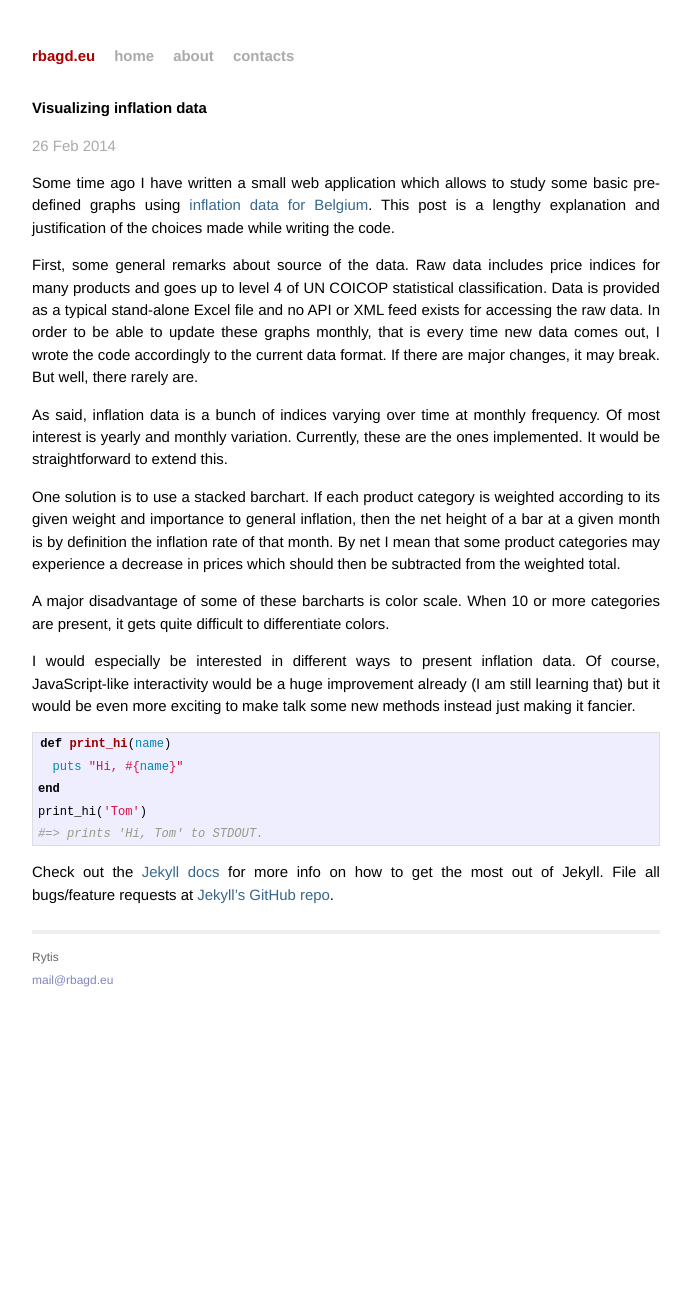
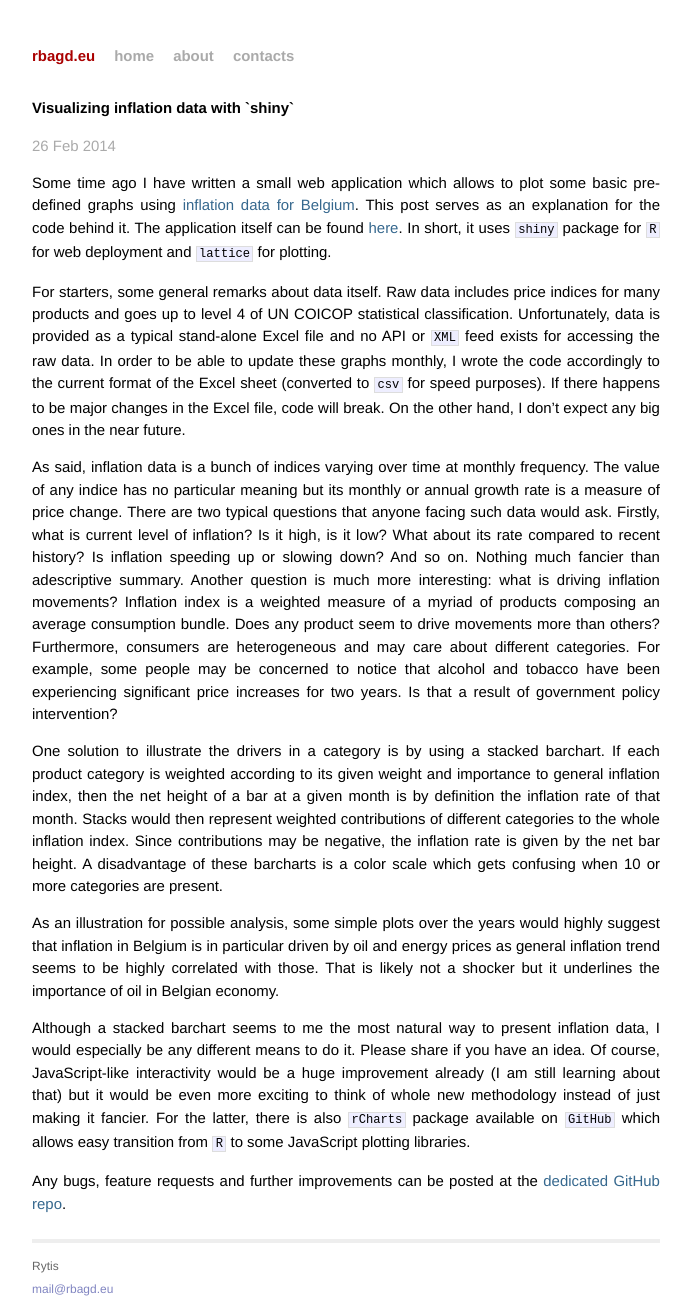
Before and after one commit to rbagd/rbagd.github.io, a Jekyll site: the page built from drafts/inflation.markdown, in a window 1280 px wide. Shown: the whole page, without its empty margins (294-985 px from the left). Built offline with Jekyll 4.4.1, drawn with Linux system fonts in a browser that asks for light colours; Markdown is read by kramdown in place of the engine named in the settings; before the commit the page ends 1003 px from its top, so only the background shows below that.

Commit message:
Almost finished draft post.

```diff
--- a/drafts/inflation.markdown
+++ b/drafts/inflation.markdown
@@ -1,32 +1,24 @@
 ---
 layout: post
-title:  "Visualizing inflation data"
+title:  "Visualizing inflation data with `shiny`"
 date:   2014-02-26 16:23:39
 categories: R
 ---
 
-Some time ago I have written a small web application which allows to study some basic pre-defined graphs using [inflation data for Belgium][inflation]. This post is a lengthy explanation and justification of the choices made while writing the code.
+Some time ago I have written a small web application which allows to plot some basic pre-defined graphs using [inflation data for Belgium][inflation]. This post serves as an explanation for the code behind it. The application itself can be found [here][my-app]. In short, it uses `shiny` package for `R` for web deployment and `lattice` for plotting.
 
-First, some general remarks about source of the data. Raw data includes price indices for many products and goes up to level 4 of UN COICOP statistical classification. Data is provided as a typical stand-alone Excel file and no API or XML feed exists for accessing the raw data. In order to be able to update these graphs monthly, that is every time new data comes out, I wrote the code accordingly to the current data format. If there are major changes, it may break. But well, there rarely are.
+For starters, some general remarks about data itself. Raw data includes price indices for many products and goes up to level 4 of UN COICOP statistical classification. Unfortunately, data is provided as a typical stand-alone Excel file and no API or `XML` feed exists for accessing the raw data. In order to be able to update these graphs monthly, I wrote the code accordingly to the current format of the Excel sheet (converted to `csv` for speed purposes). If there happens to be major changes in the Excel file, code will break. On the other hand, I don't expect any big ones in the near future.
 
-As said, inflation data is a bunch of indices varying over time at monthly frequency. Of most interest is yearly and monthly variation. Currently, these are the ones implemented. It would be straightforward to extend this.
+As said, inflation data is a bunch of indices varying over time at monthly frequency. The value of any indice has no particular meaning but its monthly or annual growth rate is a measure of price change. There are two typical questions that anyone facing such data would ask. Firstly, what is current level of inflation? Is it high, is it low? What about its rate compared to recent history? Is inflation speeding up or slowing down? And so on. Nothing much fancier than adescriptive summary. Another question is much more interesting: what is driving inflation movements? Inflation index is a weighted measure of a myriad of products composing an average consumption bundle. Does any product seem to drive movements more than others? Furthermore, consumers are heterogeneous and may care about different categories. For example, some people may be concerned to notice that alcohol and tobacco have been experiencing significant price increases for two years. Is that a result of government policy intervention?
 
-One solution is to use a stacked barchart. If each product category is weighted according to its given weight and importance to general inflation, then the net height of a bar at a given month is by definition the inflation rate of that month. By net I mean that some product categories may experience a decrease in prices which should then be subtracted from the weighted total.
+One solution to illustrate the drivers in a category is by using a stacked barchart. If each product category is weighted according to its given weight and importance to general inflation index, then the net height of a bar at a given month is by definition the inflation rate of that month. Stacks would then represent weighted contributions of different categories to the whole inflation index. Since contributions may be negative, the inflation rate is given by the net bar height. A disadvantage of these barcharts is a color scale which gets confusing when 10 or more categories are present.
 
-A major disadvantage of some of these barcharts is color scale. When 10 or more categories are present, it gets quite difficult to differentiate colors.
+As an illustration for possible analysis, some simple plots over the years would highly suggest that inflation in Belgium is in particular driven by oil and energy prices as general inflation trend seems to be highly correlated with those. That is likely not a shocker but it underlines the importance of oil in Belgian economy.
 
-I would especially be interested in different ways to present inflation data. Of course, JavaScript-like interactivity would be a huge improvement already (I am still learning that) but it would be even more exciting to make talk some new methods instead just making it fancier.
+Although a stacked barchart seems to me the most natural way to present inflation data, I would especially be any different means to do it. Please share if you have an idea. Of course, JavaScript-like interactivity would be a huge improvement already (I am still learning about that) but it would be even more exciting to think of whole new methodology instead of just making it fancier. For the latter, there is also `rCharts` package available on `GitHub` which allows easy transition from `R` to some JavaScript plotting libraries.
 
-{% highlight ruby %}
-def print_hi(name)
-  puts "Hi, #{name}"
-end
-print_hi('Tom')
-#=> prints 'Hi, Tom' to STDOUT.
-{% endhighlight %}
+Any bugs, feature requests and further improvements can be posted at the [dedicated GitHub repo][github].
 
-Check out the [Jekyll docs][jekyll] for more info on how to get the most out of Jekyll. File all bugs/feature requests at [Jekyll's GitHub repo][jekyll-gh].
-
+[my-app]: http://spark.rstudio.com/rytis/inflation
 [inflation]: http://statbel.fgov.be/fr/statistiques/chiffres/economie/prix_consommation/
-[jekyll-gh]: https://github.com/mojombo/jekyll
-[jekyll]:    http://jekyllrb.com
+[github]: https://github.com/rbagd/inflation
```
